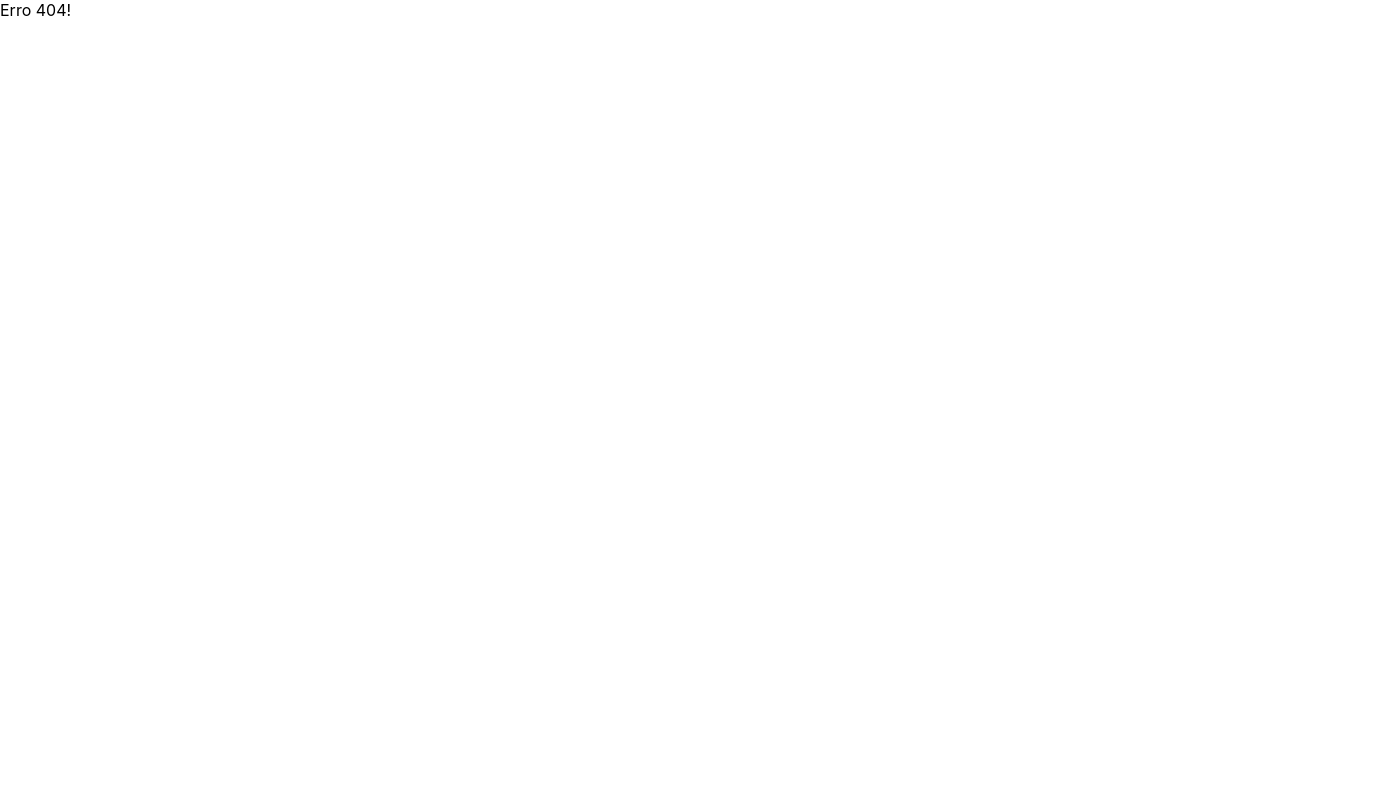
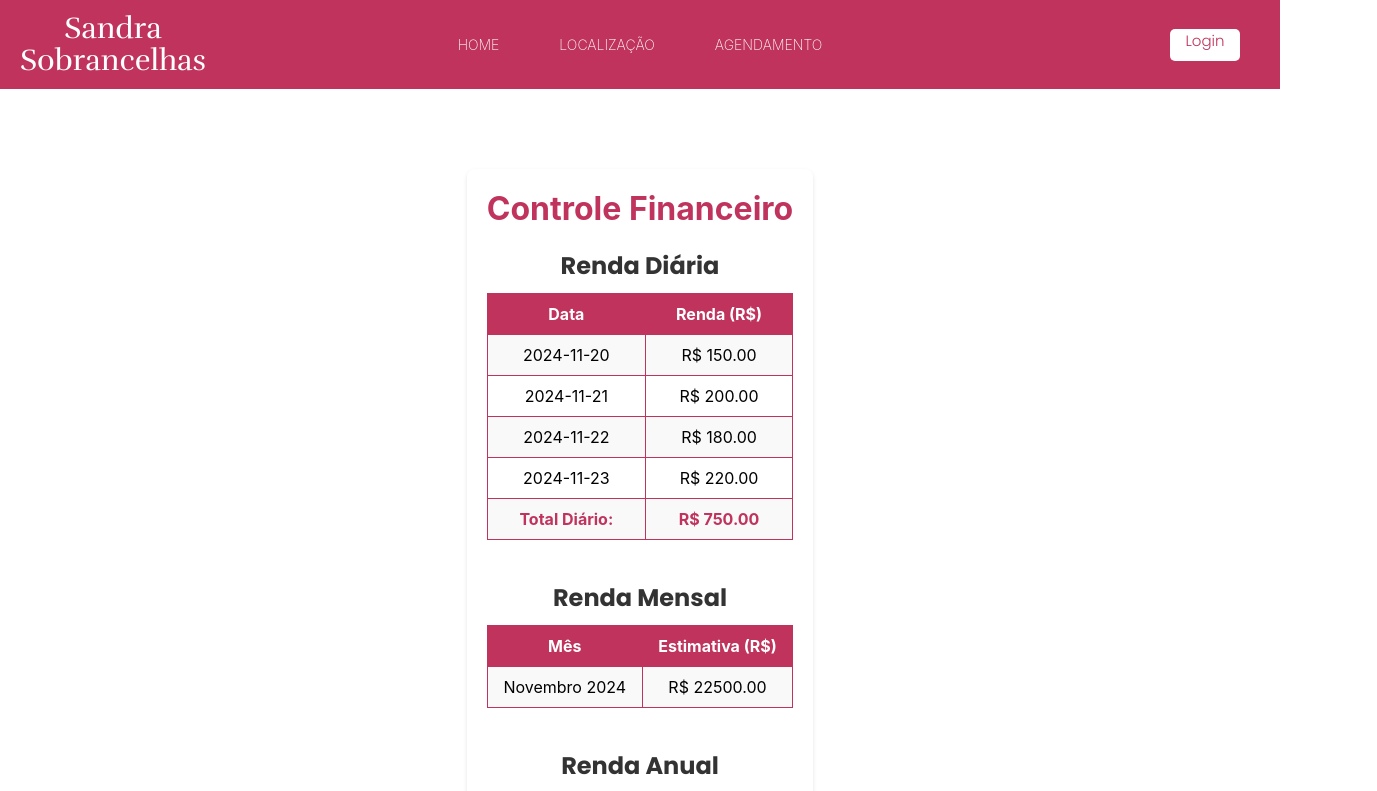
Before and after one commit to FerNogueiraa/Sal-o-de-beleza, a React (Vite) app in the folder interface/: page /Financeiro in a window 1280 px wide. Before the commit this address had no page. Shown: the top 791 px of the page, 1377 px wide, since content can reach past the window. Built offline with nearby package versions, Linux system fonts and the light colour scheme.

Commit message:
fiz a pagina de financeiro com espera base para as informações serem retiradas do banco, fiz em forma de tabela, na qual sao separadas por diaria, mensam e anual. OBS: se der algum erro de biblioteca, so instale o seguinte comando: npm install jspdf ultilizei para testar em forma de pdf

```diff
--- a/interface/package.json
+++ b/interface/package.json
@@ -15,6 +15,7 @@
     "@mui/icons-material": "^6.1.0",
     "@mui/material": "^6.1.0",
     "axios": "^1.7.7",
+    "jspdf": "^2.5.2",
     "lucide-react": "^0.441.0",
     "react": "^18.3.1",
     "react-dom": "^18.3.1",
--- a/interface/src/main.jsx
+++ b/interface/src/main.jsx
@@ -17,6 +17,7 @@ import ExcluirFuncionario from './routes/ExcluirFuncionario.jsx'
 import AdicionarFuncionario from './routes/AdicionarFuncionario.jsx'
 import Servicos from './routes/Servicos.jsx'
 import FuncionarioPage from './routes/PaginaFuncionario.jsx'
+import FinanceiroPage from './routes/Financeiro.jsx'
 
 const router = createBrowserRouter([
   {
@@ -61,6 +62,10 @@ const router = createBrowserRouter([
         element: <FuncionarioPage/>,
       },
       {
+        path: "Financeiro",
+        element: <FinanceiroPage/>,
+      },
+      {
         element: <PrivateRoute />,
         children: [
           {
--- /dev/null
+++ b/interface/src/routes/Financeiro.jsx
@@ -0,0 +1,104 @@
+import React from "react";
+import Nav from "../components/nav";
+import Footer from "../components/footer";
+import "../styles/FinanceiroPagina.css";
+
+export default function FinanceiroPage() {
+  // Dados fictícios representando rendas diárias
+  const dadosFinanceiros = [
+    { data: "2024-11-20", valor: 150.0 },
+    { data: "2024-11-21", valor: 200.0 },
+    { data: "2024-11-22", valor: 180.0 },
+    { data: "2024-11-23", valor: 220.0 },
+  ];
+
+  // Cálculos dos totais
+  const rendaDiariaTotal = dadosFinanceiros.reduce((acc, item) => acc + item.valor, 0);
+  const rendaMensalTotal = rendaDiariaTotal * 30; // Aproximação simples
+  const rendaAnualTotal = rendaMensalTotal * 12;
+
+  return (
+    <>
+      <div className="content-cadastro">
+        <Nav />
+
+        <div className="controle-container">
+          <h1>Controle Financeiro</h1>
+
+          {/* Tabela de Renda Diária */}
+          <div className="tabela-container">
+            <h2>Renda Diária</h2>
+            <table className="tabela-financeira">
+              <thead>
+                <tr>
+                  <th>Data</th>
+                  <th>Renda (R$)</th>
+                </tr>
+              </thead>
+              <tbody>
+                {dadosFinanceiros.map((item, index) => (
+                  <tr key={index}>
+                    <td>{item.data}</td>
+                    <td>R$ {item.valor.toFixed(2)}</td>
+                  </tr>
+                ))}
+              </tbody>
+              <tfoot>
+                <tr>
+                  <td>Total Diário:</td>
+                  <td>R$ {rendaDiariaTotal.toFixed(2)}</td>
+                </tr>
+              </tfoot>
+            </table>
+          </div>
+
+          {/* Tabela de Renda Mensal */}
+          <div className="tabela-container">
+            <h2>Renda Mensal</h2>
+            <table className="tabela-financeira">
+              <thead>
+                <tr>
+                  <th>Mês</th>
+                  <th>Estimativa (R$)</th>
+                </tr>
+              </thead>
+              <tbody>
+                <tr>
+                  <td>Novembro 2024</td>
+                  <td>R$ {rendaMensalTotal.toFixed(2)}</td>
+                </tr>
+              </tbody>
+            </table>
+          </div>
+
+          {/* Tabela de Renda Anual */}
+          <div className="tabela-container">
+            <h2>Renda Anual</h2>
+            <table className="tabela-financeira">
+              <thead>
+                <tr>
+                  <th>Ano</th>
+                  <th>Estimativa (R$)</th>
+                </tr>
+              </thead>
+              <tbody>
+                <tr>
+                  <td>2024</td>
+                  <td>R$ {rendaAnualTotal.toFixed(2)}</td>
+                </tr>
+              </tbody>
+            </table>
+          </div>
+        </div>
+      </div>
+      <br />
+      <br />
+      <br />
+      <br />
+
+      <div className="footer-position">
+        <Footer />
+      </div>
+    </>
+  );
+}
--- /dev/null
+++ b/interface/src/styles/FinanceiroPagina.css
@@ -0,0 +1,56 @@
+.controle-container {
+    max-width: 800px;
+    margin: 0 auto;
+    padding: 20px;
+    background: #fff;
+    border-radius: 8px;
+    box-shadow: 0 2px 4px rgba(0, 0, 0, 0.1);
+    margin-bottom: 200px;
+  }
+
+  .controle-container h1 {
+    color: #bf335d;
+    font-size: 2em;
+    margin-bottom: 20px;
+  }
+
+  .tabela-container {
+    margin-bottom: 40px;
+  }
+
+  .tabela-container h2 {
+    color: #333;
+    font-size: 1.5em;
+    margin-bottom: 10px;
+  }
+
+  .tabela-financeira {
+    width: 100%;
+    border-collapse: collapse;
+  }
+
+  .tabela-financeira th,
+  .tabela-financeira td {
+    padding: 10px;
+    border: 1px solid #bf335d;
+    text-align: center;
+  }
+
+  .tabela-financeira th {
+    background-color: #bf335d;
+    color: #fff;
+  }
+
+  .tabela-financeira tbody tr:nth-child(odd) {
+    background-color: #f9f9f9;
+  }
+
+  .tabela-financeira tbody tr:nth-child(even) {
+    background-color: #fff;
+  }
+
+  .tabela-financeira tfoot td {
+    font-weight: bold;
+    background-color: #f9f9f9;
+    color: #bf335d;
+  }
```
Also changed, not shown: 1 other file (tests, documents, lock files or other folders).
